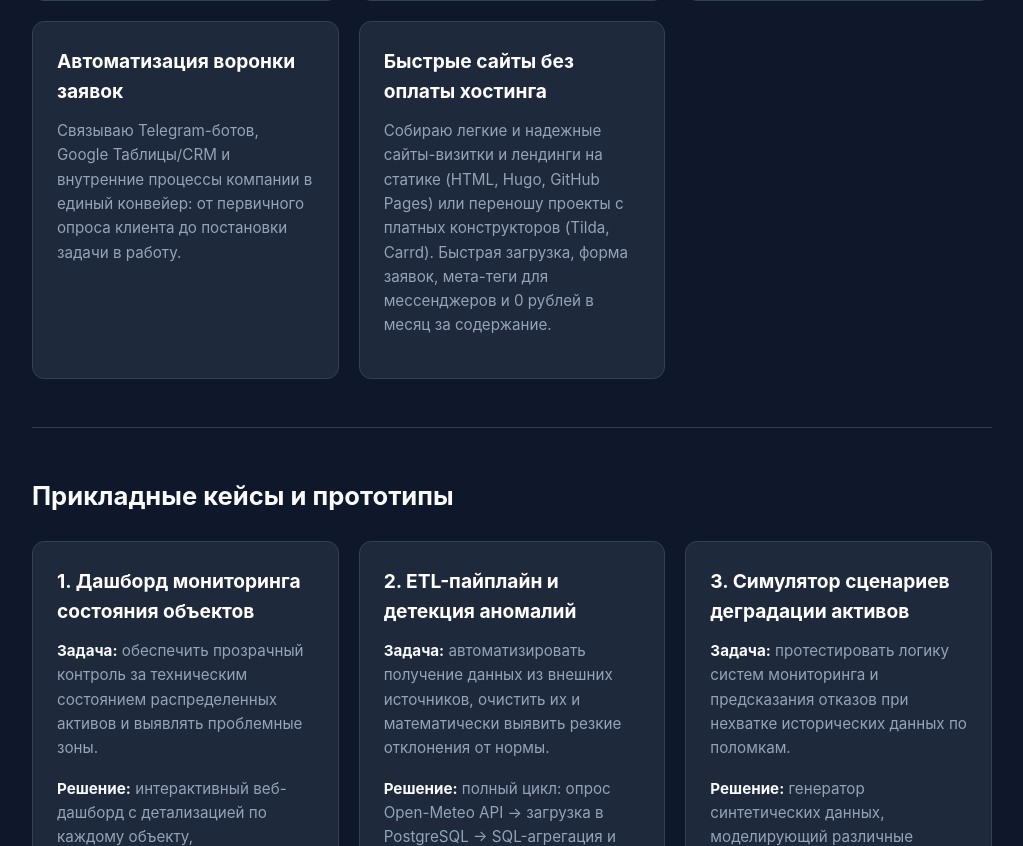
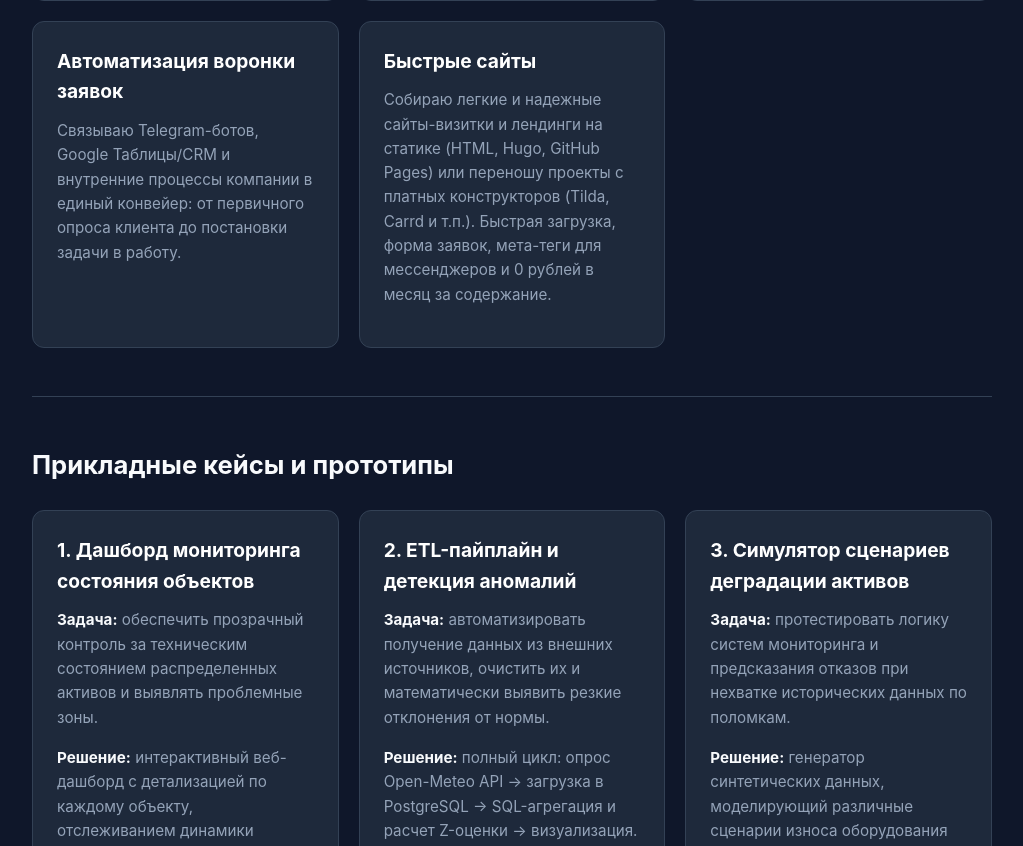
Before and after one commit to Andrey-Murdasov/business, a plain HTML site: page index.html in a window 1280 px wide. Shown: the part 898-1744 px from the top of the page, without its empty margins (128-1151 px from the left). Drawn offline with Linux system fonts and the light colour scheme.

Commit message:
Сайты

```diff
--- a/index.html
+++ b/index.html
@@ -350,8 +350,8 @@ section { padding: 32px 0; }
 
 <div class="card">
   <div>
-    <h3>Быстрые сайты без оплаты хостинга</h3>
-    <p>Собираю легкие и надежные сайты-визитки и лендинги на статике (HTML, Hugo, GitHub Pages) или переношу проекты с платных конструкторов (Tilda, Carrd). Быстрая загрузка, форма заявок, мета-теги для мессенджеров и 0 рублей в месяц за содержание.</p>
+    <h3>Быстрые сайты</h3>
+    <p>Собираю легкие и надежные сайты-визитки и лендинги на статике (HTML, Hugo, GitHub Pages) или переношу проекты с платных конструкторов (Tilda, Carrd и т.п.). Быстрая загрузка, форма заявок, мета-теги для мессенджеров и 0 рублей в месяц за содержание.</p>
   </div>
 </div>
 
```
